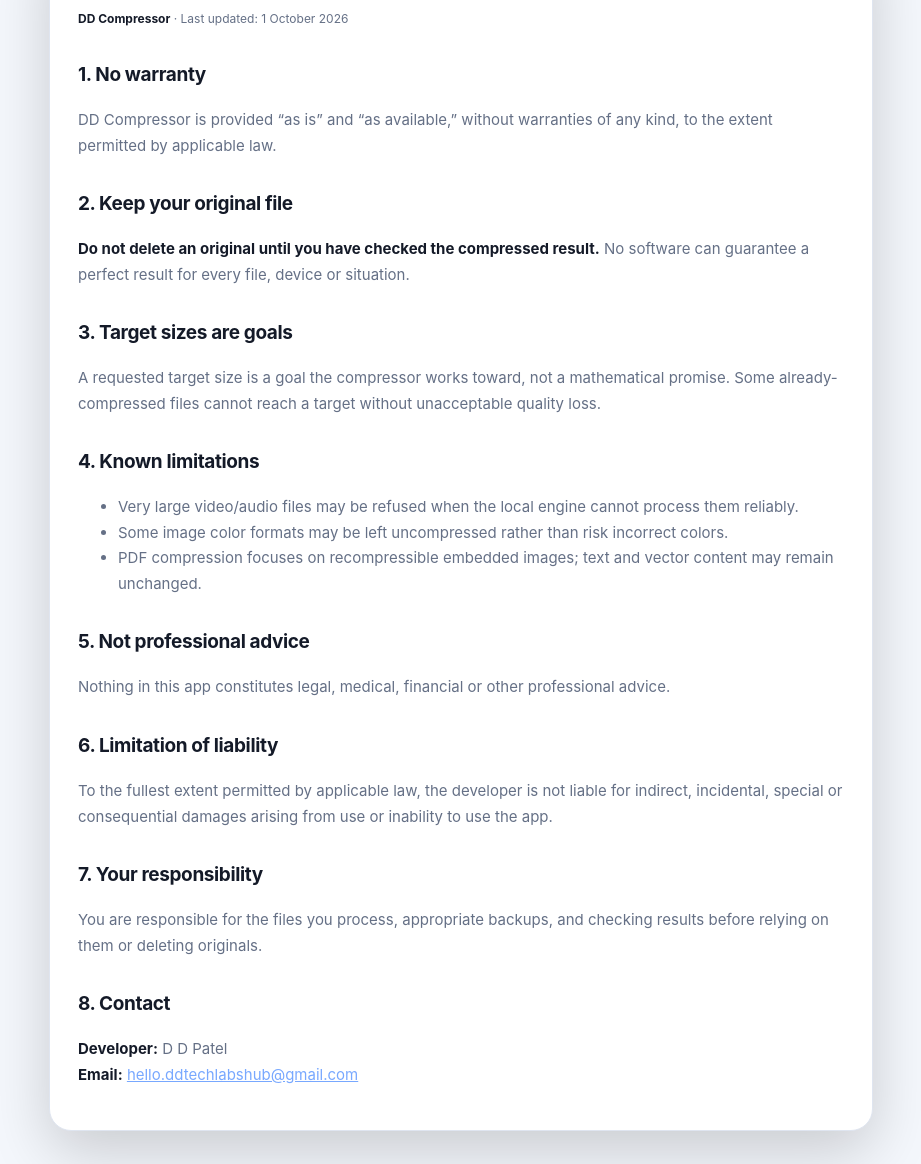
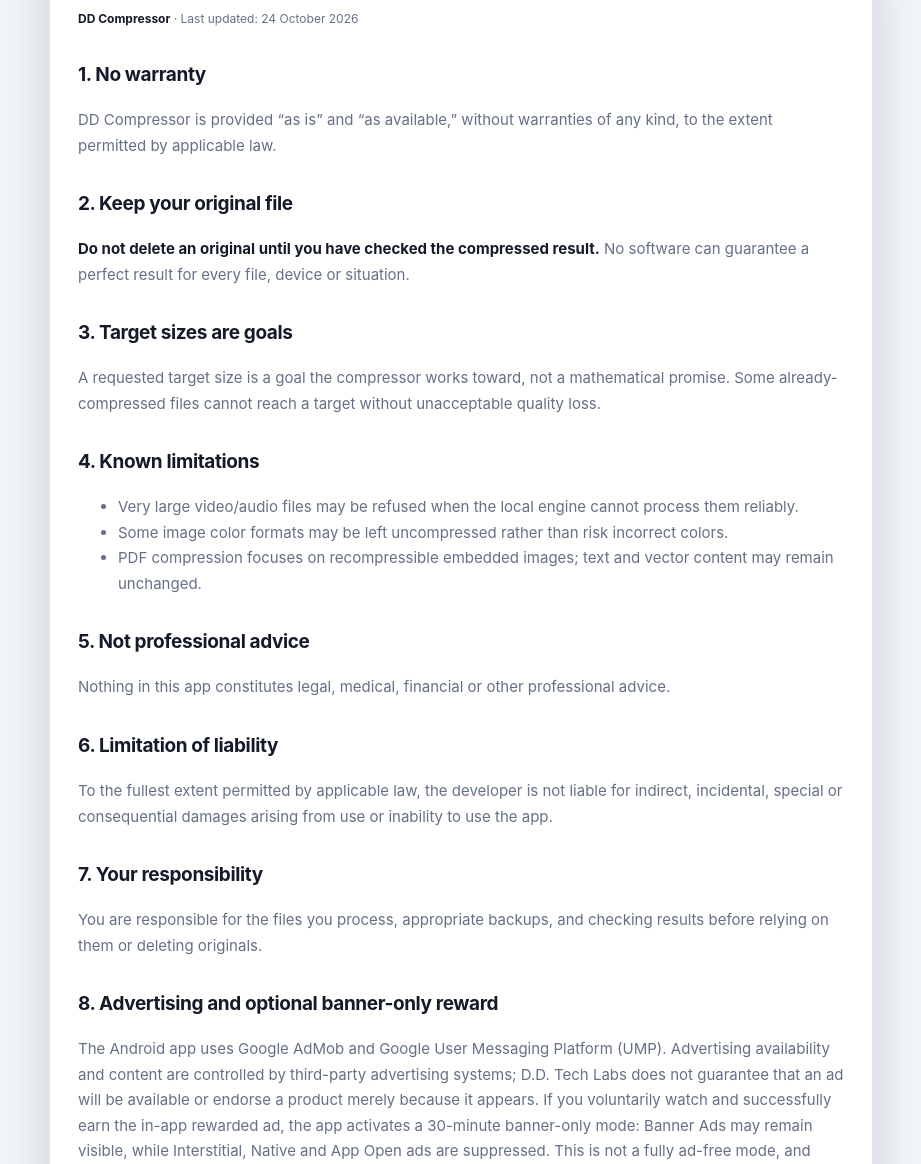
Before and after one commit to darshandpatel63-prog/DD-COMPRESSER-PRIVACY-FIRST-COMPRESSER, a plain HTML site: page legal/disclaimer.html in a window 1280 px wide. Shown: the part 136-1300 px from the top of the page, without its empty margins (179-1100 px from the left). Drawn offline with Linux system fonts and the light colour scheme.

Commit message:
Align legal copy with current AdMob and rewarded ad behavior

```diff
--- a/legal/disclaimer.html
+++ b/legal/disclaimer.html
@@ -1,5 +1,5 @@
 <!doctype html><html lang="en"><head><meta charset="utf-8"><meta name="viewport" content="width=device-width,initial-scale=1"><title>Disclaimer — DD Compressor</title><link rel="stylesheet" href="./legal.css"></head><body><main><a class="back" href="../">← Back to DD Compressor</a><article>
-<h1>Disclaimer</h1><p class="meta"><b>DD Compressor</b> · Last updated: 1 October 2026</p>
+<h1>Disclaimer</h1><p class="meta"><b>DD Compressor</b> · Last updated: 24 October 2026</p>
 <h2>1. No warranty</h2><p>DD Compressor is provided “as is” and “as available,” without warranties of any kind, to the extent permitted by applicable law.</p>
 <h2>2. Keep your original file</h2><p><b>Do not delete an original until you have checked the compressed result.</b> No software can guarantee a perfect result for every file, device or situation.</p>
 <h2>3. Target sizes are goals</h2><p>A requested target size is a goal the compressor works toward, not a mathematical promise. Some already-compressed files cannot reach a target without unacceptable quality loss.</p>
@@ -7,5 +7,5 @@
 <h2>5. Not professional advice</h2><p>Nothing in this app constitutes legal, medical, financial or other professional advice.</p>
 <h2>6. Limitation of liability</h2><p>To the fullest extent permitted by applicable law, the developer is not liable for indirect, incidental, special or consequential damages arising from use or inability to use the app.</p>
 <h2>7. Your responsibility</h2><p>You are responsible for the files you process, appropriate backups, and checking results before relying on them or deleting originals.</p>
-<h2>8. Contact</h2><p><b>Developer:</b> D D Patel<br><b>Email:</b> <a href="mailto:hello.ddtechlabshub@gmail.com">hello.ddtechlabshub@gmail.com</a></p>
+<h2>8. Advertising and optional banner-only reward</h2><p>The Android app uses Google AdMob and Google User Messaging Platform (UMP). Advertising availability and content are controlled by third-party advertising systems; D.D. Tech Labs does not guarantee that an ad will be available or endorse a product merely because it appears. If you voluntarily watch and successfully earn the in-app rewarded ad, the app activates a 30-minute banner-only mode: Banner Ads may remain visible, while Interstitial, Native and App Open ads are suppressed. This is not a fully ad-free mode, and watching an ad is not required to compress files. Banner delivery is subject to network, consent, inventory and provider conditions.</p><h2>9. Contact</h2><p><b>Developer:</b> D D Patel<br><b>Email:</b> <a href="mailto:hello.ddtechlabshub@gmail.com">hello.ddtechlabshub@gmail.com</a></p>
 </article></main></body></html>
```
